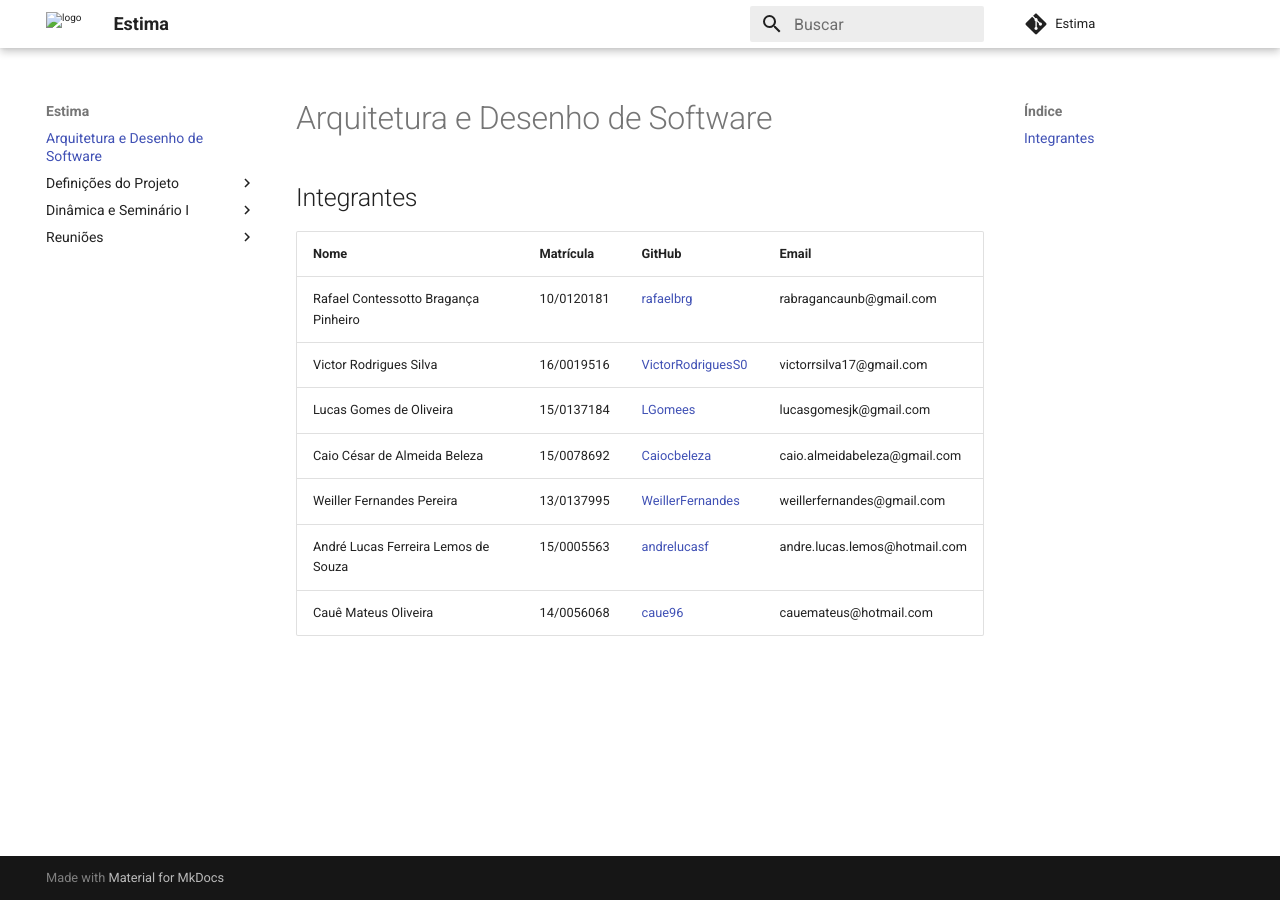
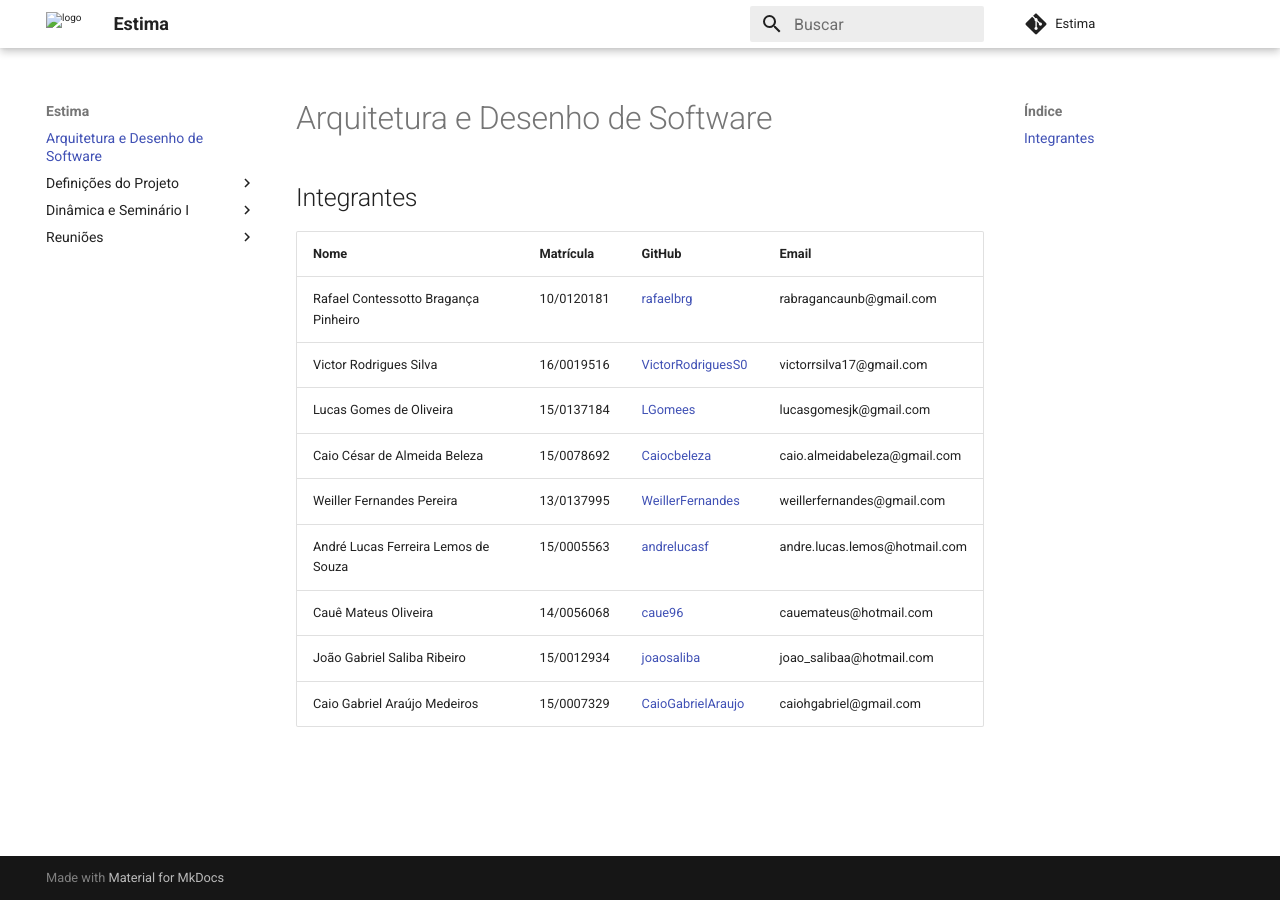
Before and after one commit to desenho-2019/Wiki, an MkDocs documentation site: the page built from docs/index.md, in a window 1280 px wide. Built offline with MkDocs 1.6.1 and Material for MkDocs 9.7.7, drawn with Linux system fonts in a browser that asks for light colours.

Commit message:
Adding Joao's  RichPicture, MapaMental and 5W2H

```diff
--- a/docs/index.md
+++ b/docs/index.md
@@ -11,3 +11,5 @@
 | Weiller Fernandes Pereira | 13/0137995 | [WeillerFernandes](https://github.com/WeillerFernandes) | weillerfernandes@gmail.com |
 | André Lucas Ferreira Lemos de Souza | 15/0005563 | [andrelucasf](https://github.com/andrelucasf) | andre.lucas.lemos@hotmail.com |
 | Cauê Mateus Oliveira | 14/0056068 | [caue96](https://github.com/caue96) | cauemateus@hotmail.com |
+| João Gabriel Saliba Ribeiro | 15/0012934 | [joaosaliba](https://github.com/joaosaliba) | joao_salibaa@hotmail.com |
+| Caio Gabriel Araújo Medeiros | 15/0007329 | [CaioGabrielAraujo](https://github.com/CaioGabrielAraujo) | caiohgabriel@gmail.com |
```
Also changed, not shown: docs/Dinâmica e Seminário I/5w2h.md (+7 -1 lines), docs/Dinâmica e Seminário I/MapaMental.md (+11 -0 lines), docs/Dinâmica e Seminário I/richPicture.md (+6 -0 lines), docs/Dinâmica e Seminário I/img/5W2HJoaoSaliba.png (added), docs/Dinâmica e Seminário I/img/MapaMentalJoaoSaliba.png (added), docs/Dinâmica e Seminário I/img/RichPictureJoaoSaliba.png (added).
